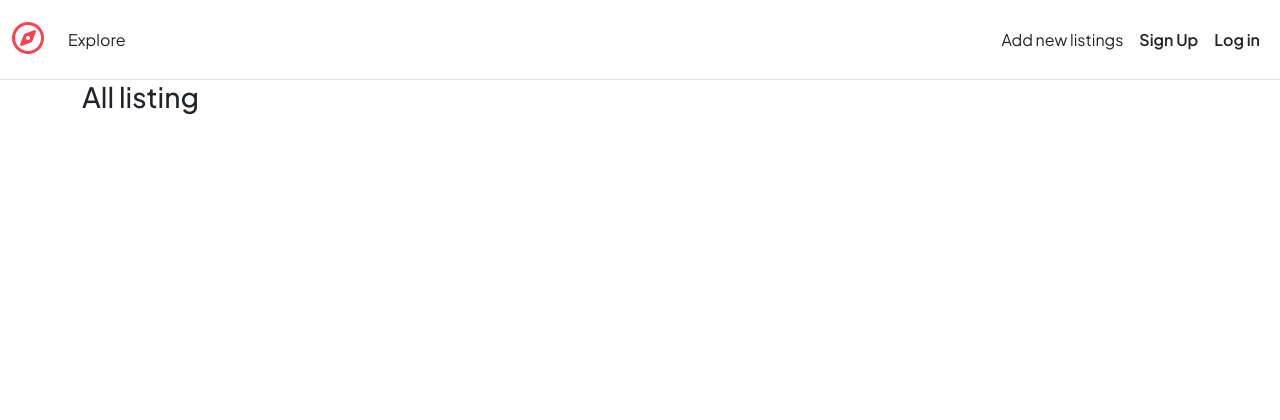
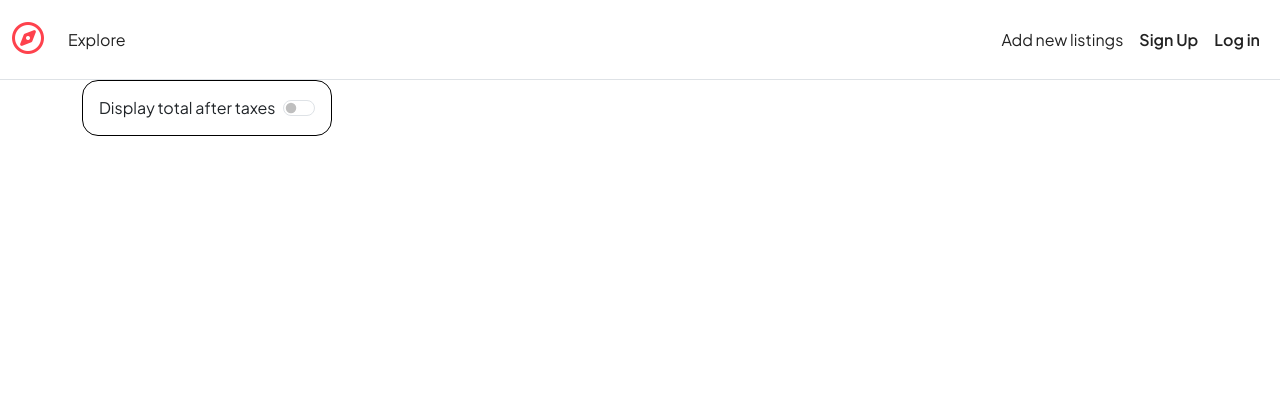
Before and after one commit to abhiMewada97/Cozyabode, a Node server app: page /listings in a window 1280 px wide. Shown: the top 420 px of the page. Run offline with Node 20, Linux system fonts and the light colour scheme; data that the repository does not hold is empty; some libraries are stand-ins or nearby versions.

Commit message:
Implement tax switch function

```diff
--- a/views/listings/index.ejs
+++ b/views/listings/index.ejs
@@ -6,7 +6,7 @@
     server side alag se validation lagane ki jarurat hai / error handle karne ki jarurat hai -->
 
 <body>
-    <h3>All listing</h3>
+    <!-- <h3>All listing</h3> -->
 
     <!-- <form method="GET" action="/listings/new">
         <button>Create New Listing</button>
@@ -24,7 +24,39 @@
     </ui>
     -->
 
-    <div class="row row-cols-lg-3 row-cols-md-2 row-cols-sm-1">
+    <style>
+
+        .filters {
+            display: flex;
+            flex-wrap: wrap;
+            align-items: center;
+        }
+
+        .tax-toggle {
+            border: 1px solid black;
+            border-radius: 1rem;
+            height: 3.5rem;
+            width: fit-content;
+            padding: 1rem;
+            display: flex;
+            align-items: center;
+        }
+
+        .tax-info {
+            display: none;
+        }
+    </style>
+
+    <div id="filters">
+        <div class="tax-toggle">
+            <div class="form-check-reverse form-switch">
+                <input class="form-check-input" type="checkbox" role="switch" id="flexSwitchCheckDefault">
+                <label class="form-check-label" for="flexSwitchCheckDefault">Display total after taxes</label>
+            </div>
+        </div>
+    </div>
+
+    <div class="row row-cols-lg-3 row-cols-md-2 row-cols-sm-1 mt-3">
         <% for(let listing of allListings) { %>
             <a href="/listings/<%=listing._id%>" class="listing-link">
 
@@ -35,7 +67,8 @@
                     <div class="card-body">
                         <p class="card-text">
                             <b> <%= listing.title %> </b><br/>
-                            &#x20B9; <%= listing.price %> / night
+                            &#x20B9; <%= listing.price.toLocaleString("en-IN") %> / night
+                            <i class="tax-info"> &nbsp +18% GST</i>
                         </p>
                     </div>
                 </div>
@@ -44,3 +77,19 @@
         <% } %>
     </div>
 </body>
+
+<script>
+    let taxSwitch = document.getElementById("flexSwitchCheckDefault");
+    taxSwitch.addEventListener("click",()=> {
+        let taxInfo =  document.getElementsByClassName("tax-info");
+        // console.log(taxInfo);
+        for(info of taxInfo) {
+            if(info.style.display != "inline"){
+                info.style.display = "inline";
+            }
+            else {
+                info.style.display = "none";
+            }
+        }
+    });
+</script>
```
